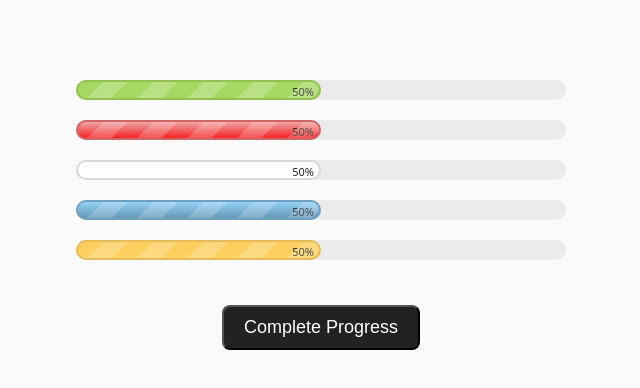
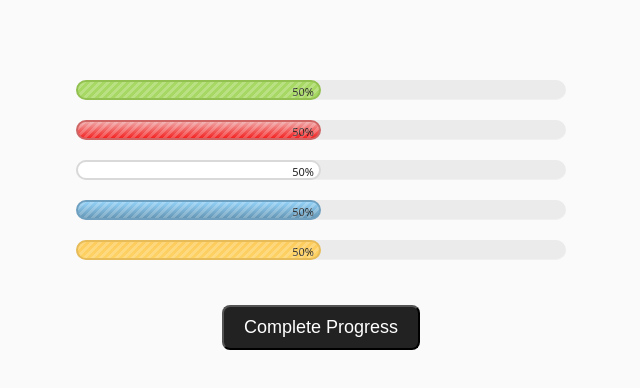
Before and after one commit to nitha-pushparajan/nitha-pushparajan, a plain HTML site: page progress-bar.html in a window 1280 px wide. Shown: the full height of the page, 319-959 px from the left. Drawn offline with Linux system fonts and the light colour scheme.

Commit message:
Updating progress bar size

```diff
--- a/progress-bar.html
+++ b/progress-bar.html
@@ -58,7 +58,7 @@
                     transparent 75%,
                     transparent);
             z-index: 1;
-            background-size: 50px 50px;
+            background-size: 8px 8px;
             border-top-right-radius: 8px;
             border-bottom-right-radius: 8px;
             border-top-left-radius: 20px;
```
